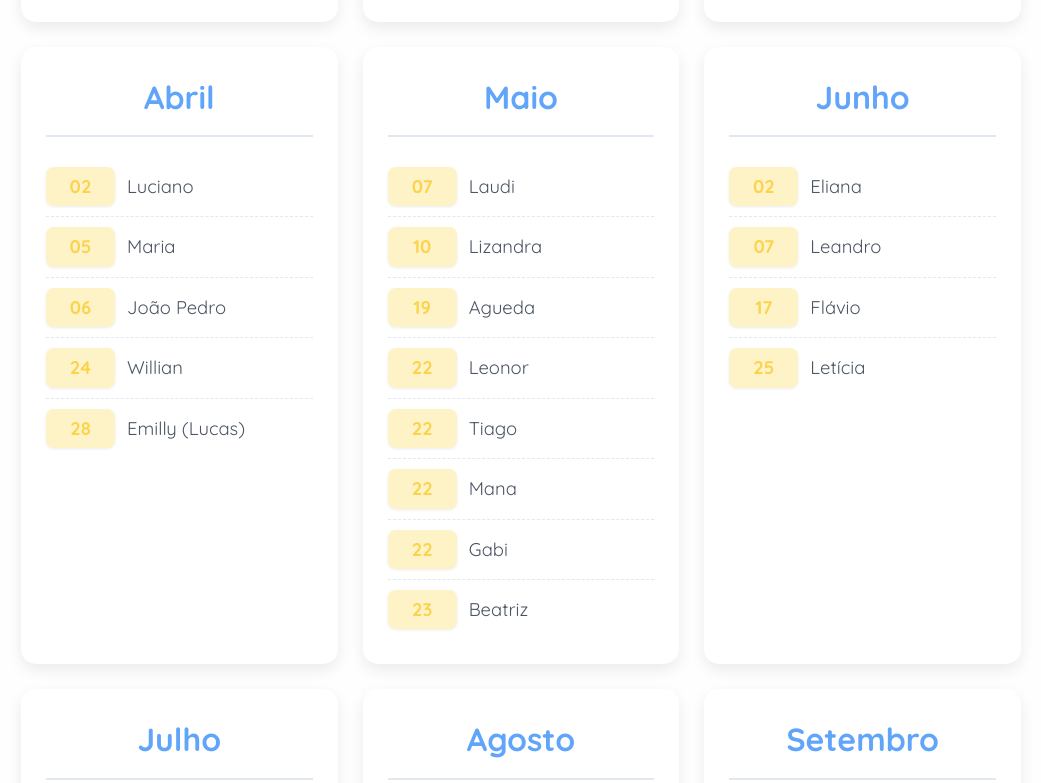
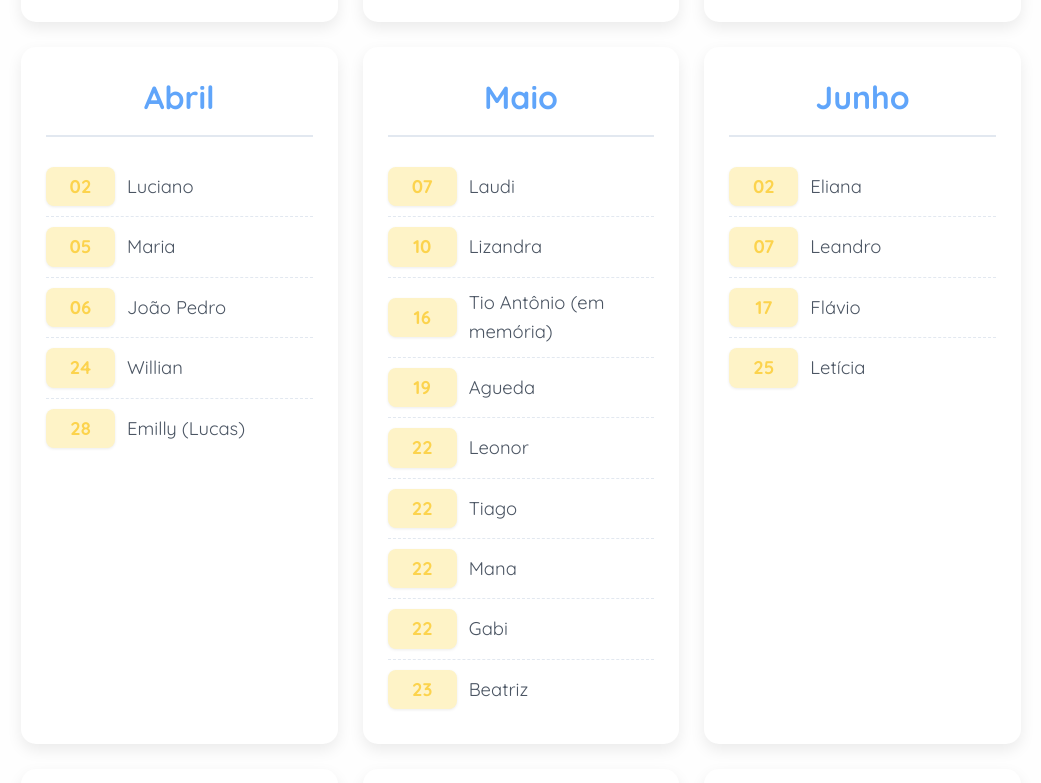
Before and after one commit to Fabinhooh/Aniversariantes-Familia, a plain HTML site: page index.html in a window 1280 px wide. Shown: the part 907-1690 px from the top of the page, without its empty margins (119-1160 px from the left). Drawn offline with Linux system fonts and the light colour scheme.

Commit message:
Adicionado Tio Antônio (em memória)

```diff
--- a/index.html
+++ b/index.html
@@ -545,7 +545,8 @@
                 2: ['Luciano'], 5: ['Maria'], 6: ['João Pedro'], 24: ['Willian'], 28: ['Emilly (Lucas)']
             },
             maio: {
-                7: ['Laudi'], 10: ['Lizandra'], 19: ['Agueda'], 22: ['Leonor', 'Tiago', 'Mana', 'Gabi'],
+                7: ['Laudi'], 10: ['Lizandra'], 16: ['Tio Antônio (em memória)'],
+                19: ['Agueda'], 22: ['Leonor', 'Tiago', 'Mana', 'Gabi'],
                 23: ['Beatriz']
             },
             junho: {
```
